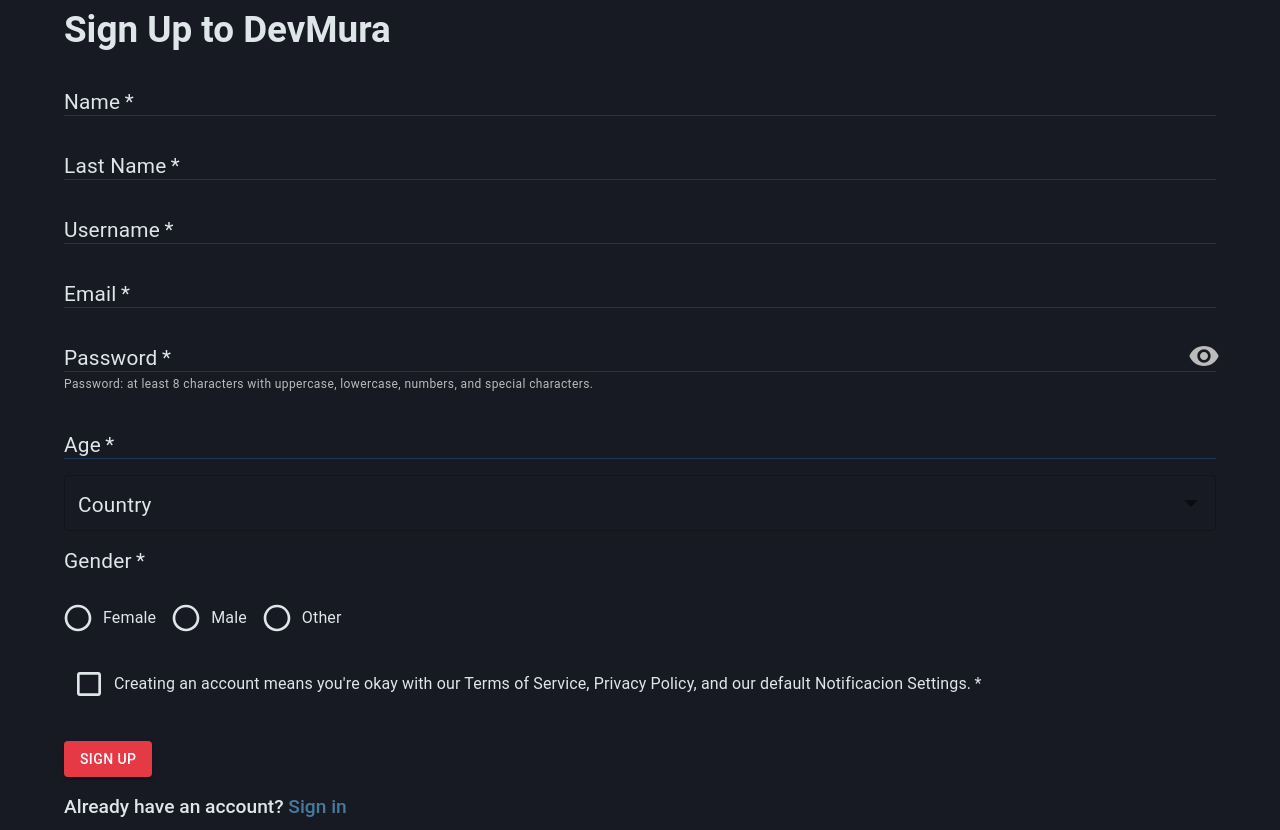
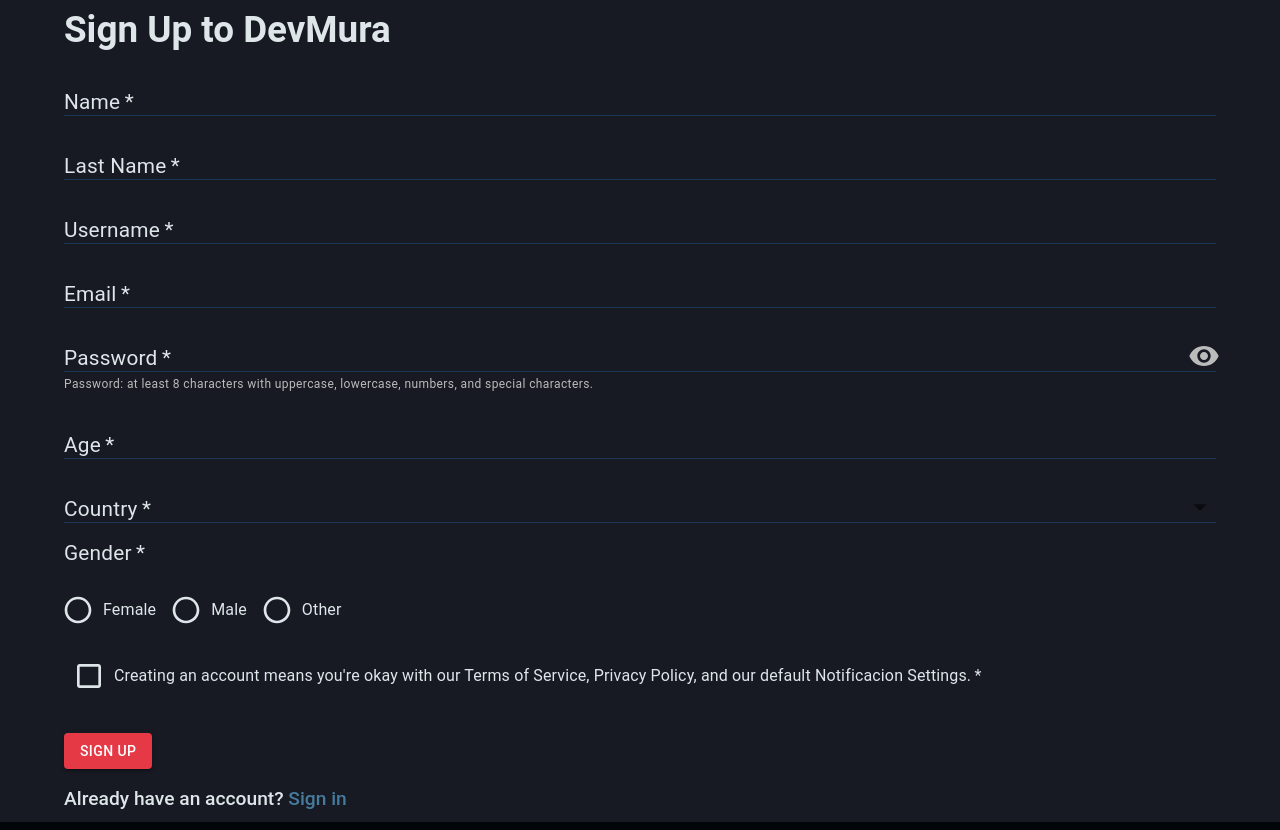
Before and after one commit to im-Michelle/DevMura, a React (Vite) app: page /sign-up in a window 1280 px wide. Built offline with nearby package versions, Linux system fonts and the light colour scheme; no server answers.

Commit message:
ni me acuerdo que hice

```diff
--- a/src/pages/Sign-up/index.jsx
+++ b/src/pages/Sign-up/index.jsx
@@ -19,6 +19,7 @@ import VisibilityOff from "@mui/icons-material/VisibilityOff";
 import Autocomplete from '@mui/material/Autocomplete';
 import { userRegister } from "../../service/Posts/userRegister";
 import { getCountries } from "../../service/Gets/countryService"
+
 
 const Main = styled.main`
   width: 100%;
@@ -139,8 +140,16 @@ const CustomAutoComplete = styled(Autocomplete)`
   .MuiFormLabel-root.Mui-error {
     color: ${colors.contrast};
   }
+  .MuiInputLabel-root {
+    color: ${colors.primaryText};
+  }
+  .MuiInputLabel-root.Mui-focused {
+    color: ${colors.lightBlue};
+  }
+
 
 `;
+
 const SignUp = () => {
   const [formValues, setFormValues] = useState({});
 
@@ -348,9 +357,7 @@ const SignUp = () => {
       terms
     ) {
       userRegister(name, lastName, age, email, userName, password, gender ,selectedCountry.id)
-      //console.log("Formulario enviado");
-      alert("Usuario Registrado");
-      //Window.location.href = "/sign-in";
+      console.log("Usuario Registrado");
     } else {
       setAlert({ type: 'error', title: 'Error', message: 'An error occurred with the form' });
     }
@@ -371,6 +378,7 @@ const SignUp = () => {
 
     fetchCountries();
   }, []);
+
 
   return (
     <>
@@ -480,12 +488,11 @@ const SignUp = () => {
           <CustomAutoComplete
             disablePortal
             id="paises"
-            variant="standard"
             options={countries}
             value={selectedCountry}
             onChange={handleInputCountryChange}
-            renderInput={(params) => <TextFieldStyled {...params} label="Country" />}
-            //getOptionLabel={(option) => option.label}
+            renderInput={(params) => <TextFieldStyled {...params} label="Country"variant="standard" required/>}
+
           />
           <FormLabel
             id="formLabel"
```
